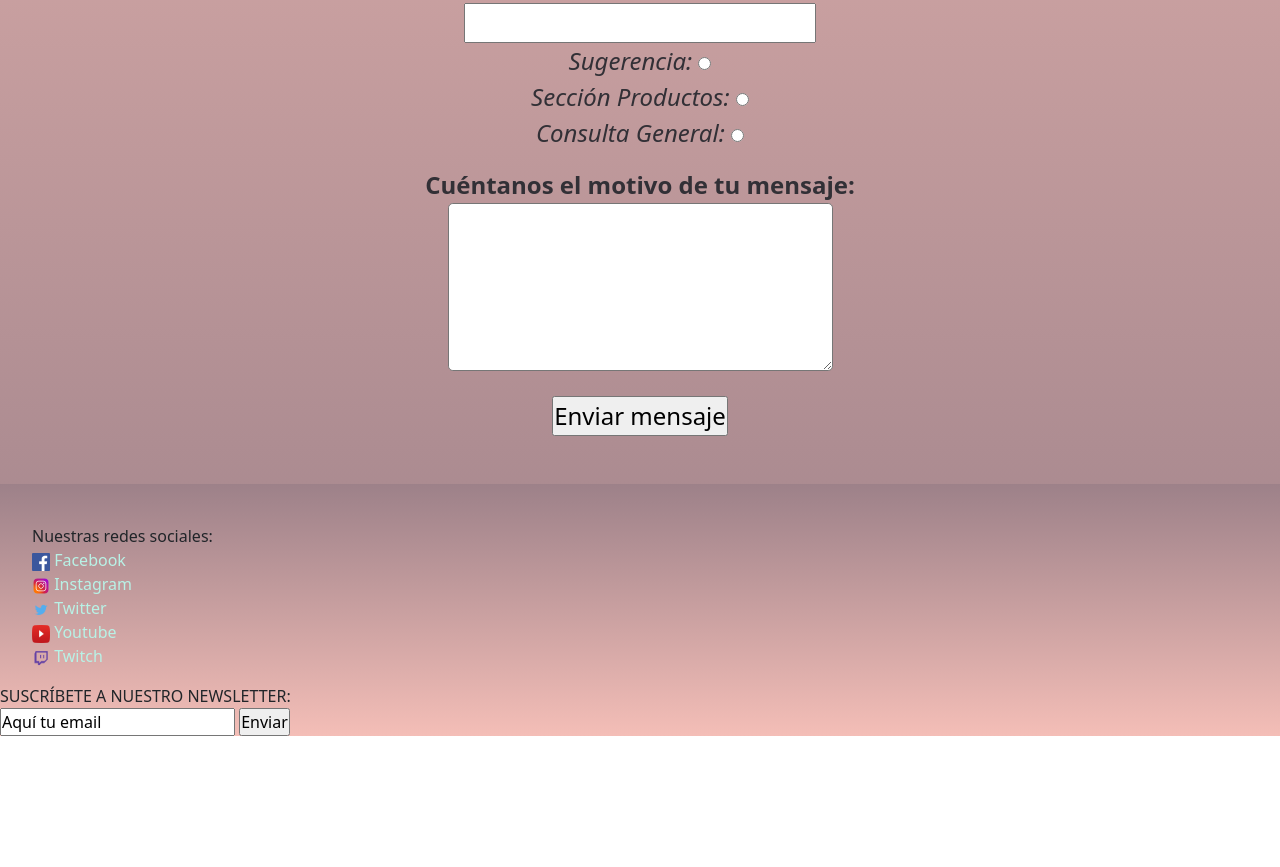
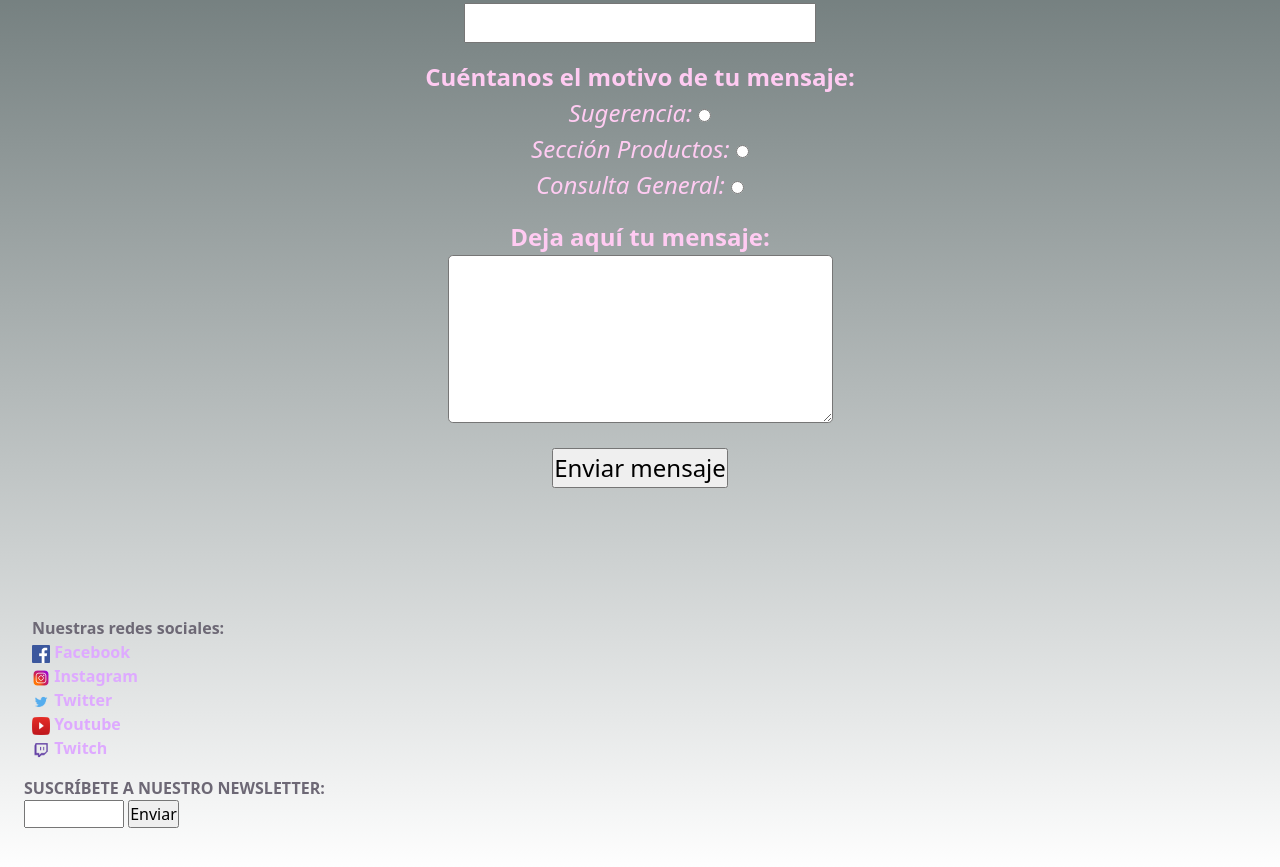
Before and after one commit to Maria-Orellana/CS-OrellanaFinals, a website: page content/contacto.html in a window 1280 px wide. Shown: the part 755-1622 px from the top of the page. Before the commit the page ends 1491 px from the top, so only its background shows below. Drawn offline with nearby package versions, Linux system fonts and the light colour scheme; files that its build step writes are made by us from their sources; files whose address does not match are found by name.

Commit message:
arreglo completos en contacto

```diff
--- a/SCSS/_principal.scss
+++ b/SCSS/_principal.scss
@@ -10,7 +10,7 @@
 	background-color: #ffb4a2;
 	color: #6d6875;
 		.dropdown-menu {
-			.dropdown-item{
+			&.dropdown-item{
 			color: #6d6875;
 			}
 		}
@@ -61,7 +61,9 @@
 	}
 }
 .colorFondo{
-	background: linear-gradient(to bottom, #F4BEB7, #9D8189);
+	background: linear-gradient(to bottom, #001414, #FFF);
+
+	/*background-color: #001414;*/
 	.BarraNav{
 		& div{
 			& a{
@@ -77,7 +79,7 @@
 		}
 	}
 	.textoCuerpo{
-		color: map-get($ColoresFonts, LetraBase);
+		color: map-get($ColoresFonts, LContGral);
 		font-size: 1.5rem
 		}
 		.textoInfoPeq{
@@ -132,13 +134,14 @@
 		margin: auto;
 	}
 	.formulario{
-		color: map-get($ColoresFonts, Form);
+		color: map-get($ColoresFonts, LContGral);
+		padding-bottom: 5rem;
 	}
 }
 /*Estilo de footer*/
 .edicionFooter {
-	background: linear-gradient(to bottom, #9D8189, #F4BEB7);
-	padding-top: 2.5rem;
+		/*background: linear-gradient(to bottom, #9D8189, #F4BEB7);*/
+		color: map-get($ColoresFonts, LetraAuxiliar);
 		ul li{
 			list-style: none;
 			text-decoration: none;
@@ -148,10 +151,10 @@
 			width: 18px;
 		}
 		a{
-		color: #b8f2e6;
+			color: map-get($ColoresFonts, EnlaceInter);
 			text-decoration: none;
 			&:hover{
-			color: #A75B8C;
+				color: map-get($ColoresFonts, EnlaceInter-hover);
 			}
 		}
 		.TransFooter input[type=text]{
--- a/SCSS/_utilidades.scss
+++ b/SCSS/_utilidades.scss
@@ -55,4 +55,4 @@
 	background-position: center;
 	background-repeat: no-repeat;
 }
-$ColoresFonts:(EnlaceNav:#A7809B, EnlaceNav-hover:#FFE5D9, EnlaceSup: #f3c4fb, EnlaceSup-hover: #C7ECD2, EnlaceInter: #b8f2e6, EnlaceInter-hover: #C7ECD2, LetraBase: #FFF, InfoPeq: #A75B8C, LetraFooter: #6d6875, Form: #323036);
+$ColoresFonts:(LContGral: #FFCBF2, EnlaceNav:#001414, EnlaceNav-hover:#DEAAFF, EnlaceSup: #f3c4fb, EnlaceSup-hover: #C7ECD2, EnlaceInter: #DEAAFF, EnlaceInter-hover: #C0FDFF, LetraBase: #C8E7FF, InfoPeq: #A75B8C, LetraAuxiliar: #6d6875);
--- a/content/contacto.html
+++ b/content/contacto.html
@@ -7,7 +7,7 @@
 		<link rel="stylesheet" type="text/css" href="../style/style.css">
 		<link rel="stylesheet" type="text/css" href="../styles/style.css">
 		<link href="https://cdn.jsdelivr.net/npm/bootstrap@5.0.2/dist/css/bootstrap.min.css" rel="stylesheet" integrity="sha384-EVSTQN3/azprG1Anm3QDgpJLIm9Nao0Yz1ztcQTwFspd3yD65VohhpuuCOmLASjC" crossorigin="anonymous">
-		<meta name="description" content="">
+		<meta name="description" content="Pagina de contacto, puedes dejar un mensaje o sugerencia">
 	</head>
 	<body class="colorFondo">
 		<script src="https://cdn.jsdelivr.net/npm/bootstrap@5.0.2/dist/js/bootstrap.bundle.min.js" integrity="sha384-MrcW6ZMFYlzcLA8Nl+NtUVF0sA7MsXsP1UyJoMp4YLEuNSfAP+JcXn/tWtIaxVXM" crossorigin="anonymous"></script>
@@ -32,7 +32,7 @@
 				</div>
 			</div>
 			<div class="desktopOnly">
-				<div class="BarraNav sd-flex flex-row bd-highlight d-flex justify-content-evenly fs-5 fst-italic w-auto p-2" style="background-color: #F4ACB7">
+				<div class="BarraNav sd-flex flex-row bd-highlight d-flex justify-content-evenly fs-5 fst-italic w-auto p-2" style="background-color: #C8E7FF">
 					<div><a href="../index.html" class="text-decoration-none">Inicio</a></div>
 					<div><a href="eventos.html" class="text-decoration-none">Eventos</a></div>
 					<div><a href="productos.html" class="text-decoration-none">Productos</a></div>
@@ -43,7 +43,7 @@
 		</nav>
 		<br>
 		<div class="textoCuerpo text-center text-md-start ps-3 pe-3">
-			<p>Puedes enviar tus dudas, avisarnos tu interés para aparecer en nuestro apartado de <a href="productos.html" class="enlacesInternos text-decoration-none">“productos”</a> o solo escribirnos, porque quieres dejarnos alguna sugerencia:</p>
+			<p>Puedes enviar tus dudas, avisarnos tu interés para aparecer en nuestro apartado de <a href="productos.html" class="enlacesInternos text-decoration-none fw-light fst-italic">“productos”</a> o solo escribirnos, porque quieres dejarnos alguna sugerencia:</p>
 		</div>
 		<div class="textoCuerpo text-center ps-3 pe-3">
 			<form class="pb-5" action="submit" method="POST">
@@ -57,6 +57,8 @@
 					<div><input type="number" name="Edad"></div>
 					<div><label for="email">Correo electrónico:</label></div>
 					<div><input type="email" name="email"></div>
+					<label class="pt-3 fw-bold" for="comentarios">Cuéntanos el motivo de tu mensaje:</label>
+					<br>
 					<span class="fw-light fst-italic"><label for="radio">Sugerencia:</label></span>
 					<span><input type="radio" name="tipo_mensaje" value="Sugerencia"></span>
 					<br>
@@ -66,7 +68,7 @@
 					<span class="fw-light fst-italic"><label for="radio">Consulta General:</label></span>
 					<span><input type="radio" name="tipo_mensaje" value="Consulta General"></span>
 					<br>
-					<label class="pt-3 fw-bold" for="comentarios">Cuéntanos el motivo de tu mensaje:</label>
+					<label class="pt-3 fw-bold" for="comentarios">Deja aquí tu mensaje:</label>
 					<br>
 					<textarea class="form-control-lg mb-3" rows="5" cols="28" name="comentarios"></textarea>
 					<div><input type="Button" name="Enviar" value="Enviar mensaje"></div>
@@ -74,19 +76,20 @@
 			</form>
 		</div>
 		<!-- Aquí inicia footer -->
-			<div id="footer" class="edicionFooter">
+		<div id="footer" class="edicionFooter fw-bold pb-5">
 			<ul>
 				<div>Nuestras redes sociales:</div>
-				<li><a href="#"><img src="../assets/fblogo.png"> Facebook</a></li>
-				<li><a href="#"><img src="../assets/ilogo.png"> Instagram</a></li>
-				<li><a href="#"><img src="../assets/tlogo.png"> Twitter</a></li>
-				<li><a href="#"><img src="../assets/youtube-logo-hd-8.png"> Youtube</a></li>
-				<li><a href="#"><img src="../assets/twitchlogo.png"> Twitch</a></li>
+				<li><a href="#"><img src="../media/fblogo.png"> Facebook</a></li>
+				<li><a href="#"><img src="../media/ilogo.png"> Instagram</a></li>
+				<li><a href="#"><img src="../media/tlogo.png"> Twitter</a></li>
+				<li><a href="#"><img src="../media/youtube-logo-hd-8.png"> Youtube</a></li>
+				<li><a href="#"><img src="../media/twitchlogo.png"> Twitch</a></li>
 			</ul>
-			<form action="submit" method="POST">
-				<div>SUSCRÍBETE A NUESTRO NEWSLETTER:</div>
-				<input type="text" name="Email" value="Aquí tu email">
-				<input  type="button" name="Enviar" value="Enviar">
+			<div class="TransFooter">
+				<form class="ps-4" action="submit" method="POST">
+					<div class="nombreFooter">SUSCRÍBETE A NUESTRO NEWSLETTER:</div>
+					<input type="text" name="Email">
+					<input type="button" name="Enviar" value="Enviar">
 				</form>
 			</div>
 		</div>
```
Also changed, not shown: content/zonagaming.html (+4 -4 lines), styles/style.css, 1 other file. Lines whose indentation alone changed are shown as unchanged.
